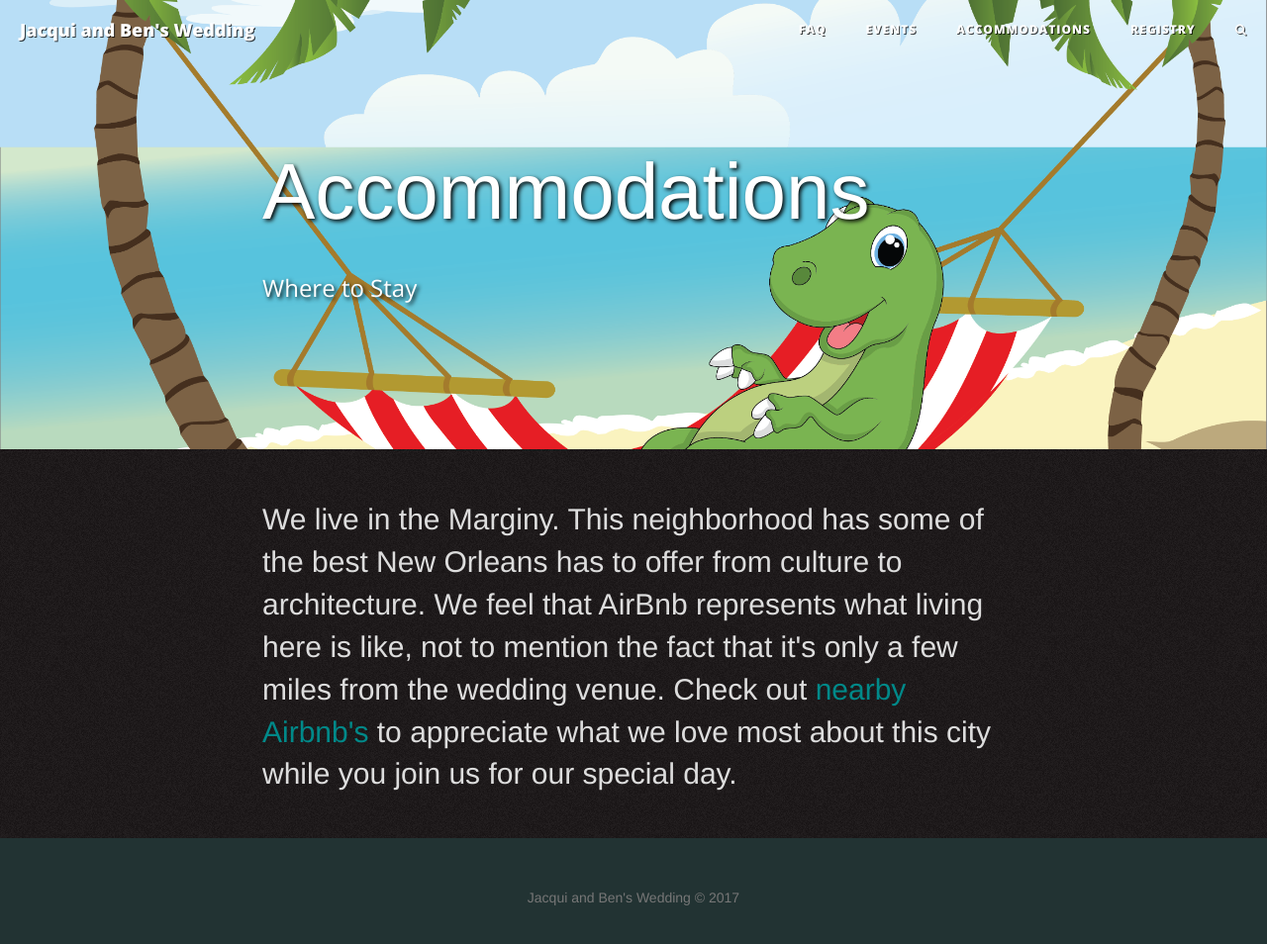
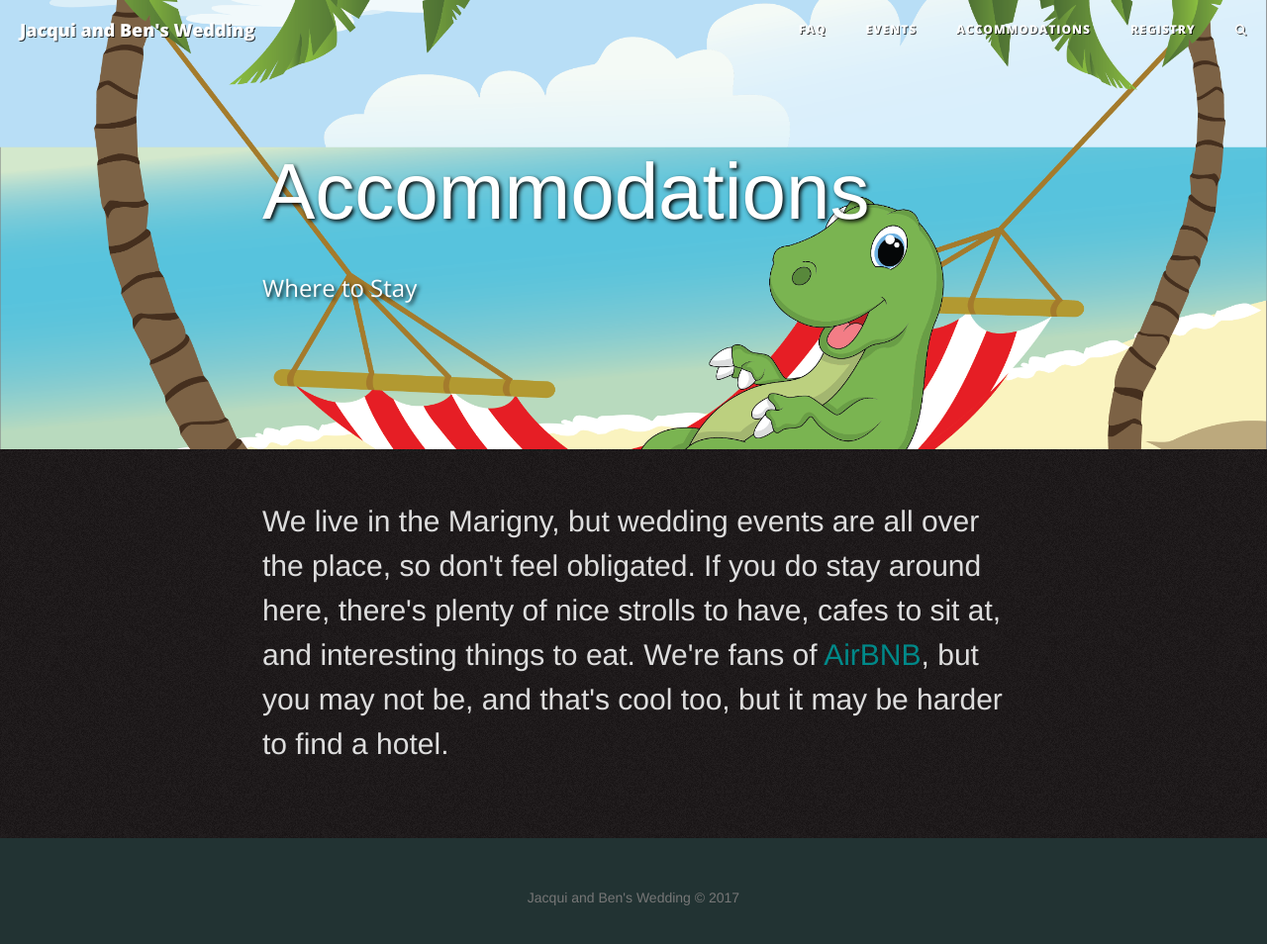
Before and after one commit to SpaceOtterInSpace/spaceotterandbhuga, a Jekyll site: the page built from accommodations/index.html, in a window 1280 px wide and 1013 px high. Shown: the top 954 px of the window at 99% size. Built offline with Jekyll 4.4.1, drawn with Linux system fonts in a browser that asks for light colours; nearby versions of some CDN libraries.

Commit message:
okay cruise pic

```diff
--- a/accommodations/index.html
+++ b/accommodations/index.html
@@ -6,4 +6,9 @@
 permalink: /accommodations/
 ---
 
-We live in the Marginy. This neighborhood has some of the best New Orleans has to offer from culture to architecture. We feel that AirBnb represents what living here is like, not to mention the fact that it's only a few miles from the wedding venue. Check out <a href="https://www.airbnb.com/s/New-Orleans--LA?page=1&allow_override%5B%5D=&ss_id=ly0dja7r&neighborhoods%5B%5D=Marigny%2FBywater&s_tag=TXEZr0Uv" target="_blank">nearby Airbnb's</a> to appreciate what we love most about this city while you join us for our special day.
+<p> We live in the Marigny, but wedding events are all over the place, so don't
+feel obligated. If you do stay around here, there's plenty of nice strolls to
+have, cafes to sit at, and interesting things to eat. We're fans of <a
+href="https://www.airbnb.com/s/New-Orleans--LA?page=1&allow_override%5B%5D=&ss_id=ly0dja7r&neighborhoods%5B%5D=Marigny%2FBywater&s_tag=TXEZr0Uv"
+target="_blank">AirBNB</a>, but you may not be, and that's cool too, but it may
+be harder to find a hotel.
--- a/pages/registry/index.html
+++ b/pages/registry/index.html
@@ -1,7 +1,7 @@
 ---
 layout: page
 title: "Honeymoon Fund"
-header-img: "assets/owner/t_rex_beach.png"
+header-img: "assets/owner/lovey_dovey_cruise.png"
 permalink: /registry/
 ---
 <p>We've been living together for a few years, and we're happy with our home. We consider ourselves quite lucky in life, have all the dishes and sheets we need, and the best gift you can offer is your face at the festivities.</p>
```
Also changed, not shown: assets/owner/lovey_dovey_cruise.png (added).
